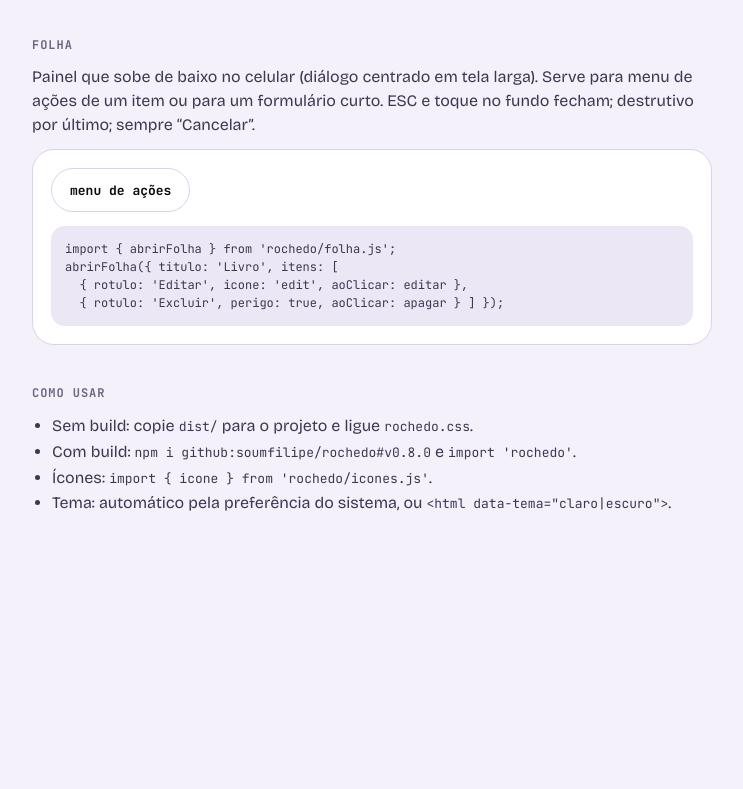
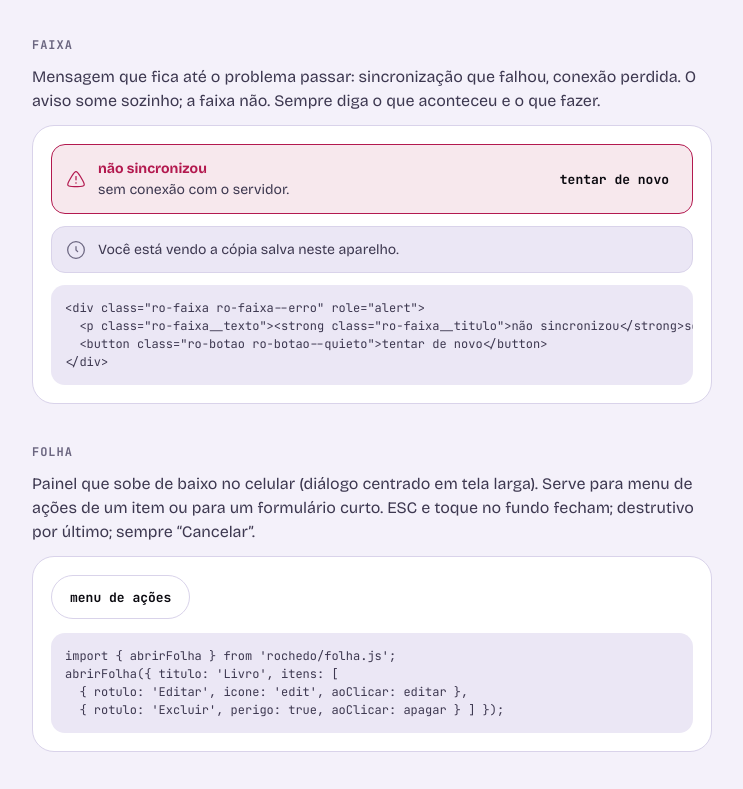
Before and after one commit to soumfilipe/rochedo, a website: page docs/index.html in a window 1280 px wide. Shown: the part 4505-5294 px from the top of the page, without its empty margins (268-1011 px from the left). Before the commit the page ends 5101 px from the top, so only its background shows below. Drawn offline with Linux system fonts and the light colour scheme.

Commit message:
Rochedo 0.9: faixa (mensagem fixa, informativa ou de erro)
Co-Authored-By: Claude Sonnet 5.5 <noreply@anthropic.com>
Claude-Session: https://claude.ai/code/session_01XiKFt5i2sw42uYicfj63Kv

```diff
--- a/docs/index.html
+++ b/docs/index.html
@@ -186,6 +186,19 @@ confirmar(botao, () => apagar(id), { rotulo: 'toque de novo para apagar' });</pr
   </section>
 
   <section>
+    <h2>faixa</h2>
+    <p>Mensagem que fica até o problema passar: sincronização que falhou, conexão perdida. O aviso some sozinho; a faixa não. Sempre diga o que aconteceu e o que fazer.</p>
+    <div class="cartao" id="fx" style="display:flex;flex-direction:column;gap:12px">
+      <div class="ro-faixa ro-faixa--erro" role="alert"><p class="ro-faixa__texto"><strong class="ro-faixa__titulo">não sincronizou</strong>sem conexão com o servidor.</p><button class="ro-botao ro-botao--quieto" type="button">tentar de novo</button></div>
+      <div class="ro-faixa" role="status"><p class="ro-faixa__texto">Você está vendo a cópia salva neste aparelho.</p></div>
+<pre>&lt;div class="ro-faixa ro-faixa--erro" role="alert"&gt;
+  &lt;p class="ro-faixa__texto"&gt;&lt;strong class="ro-faixa__titulo"&gt;não sincronizou&lt;/strong&gt;sem conexão.&lt;/p&gt;
+  &lt;button class="ro-botao ro-botao--quieto"&gt;tentar de novo&lt;/button&gt;
+&lt;/div&gt;</pre>
+    </div>
+  </section>
+
+  <section>
     <h2>folha</h2>
     <p>Painel que sobe de baixo no celular (diálogo centrado em tela larga). Serve para menu de ações de um item ou para um formulário curto. ESC e toque no fundo fecham; destrutivo por último; sempre “Cancelar”.</p>
     <div class="cartao">
@@ -213,6 +226,8 @@ abrirFolha({ titulo: 'Livro', itens: [
   document.querySelectorAll('#chips .ro-chip').forEach((c) => c.addEventListener('click', () => { document.querySelectorAll('#chips .ro-chip').forEach((x) => x.setAttribute('aria-pressed', 'false')); c.setAttribute('aria-pressed', 'true'); }));
   import { abrirFolha } from '../dist/folha.js';
   document.getElementById('fo-1').onclick = () => abrirFolha({ titulo: 'Torto Arado', itens: [{ rotulo: 'Copiar título', icone: 'copy', aoClicar: () => aviso('Copiado') }, { rotulo: 'Marcar como lido', icone: 'check', aoClicar: () => aviso('Marcado') }, { rotulo: 'Tirar da lista', perigo: true, aoClicar: () => aviso('Removido (de mentira)') }] });
+  import { icone } from '../dist/icones.js';
+  document.querySelectorAll('#fx .ro-faixa').forEach((f, i) => f.prepend(icone(i ? 'clock' : 'warn', 20)));
   import { confirmar } from '../dist/confirmar.js';
   confirmar(document.getElementById('apagar'), () => aviso('Apagado (de mentira)'), { rotulo: 'toque de novo para apagar' });
   document.getElementById('av-1').onclick = () => aviso('Nota salva');
--- a/package.json
+++ b/package.json
@@ -1,6 +1,6 @@
 {
   "name": "rochedo",
-  "version": "0.8.0",
+  "version": "0.9.0",
   "description": "Rochedo: design system de Filipe Costa (variáveis, fontes, ícones e componentes em CSS puro).",
   "type": "module",
   "files": ["dist", "src"],
--- /dev/null
+++ b/src/componentes/faixa.css
@@ -0,0 +1,30 @@
+/* Faixa: mensagem que fica na tela até o problema passar (diferente do aviso, que some sozinho).
+   Serve para falha de sincronização, formulário com erro, conexão perdida.
+   <div class="ro-faixa ro-faixa--erro" role="alert">
+     <svg class="ro-icone">…</svg>                       ícone opcional (icone('warn', 20))
+     <p class="ro-faixa__texto"><strong class="ro-faixa__titulo">não sincronizou</strong>sem conexão com o servidor.</p>
+     <button class="ro-botao ro-botao--quieto">tentar de novo</button>   ação opcional
+   </div>
+   Sem modificador, a faixa é informativa (role="status"). Erro usa role="alert".
+   Regras: diga o que aconteceu e o que fazer a seguir; cor nunca é o único sinal (título e ícone também). */
+.ro-faixa {
+  display: flex;
+  align-items: center;
+  flex-wrap: wrap;
+  gap: 8px 12px;
+  padding: 12px 14px;
+  border: 1px solid var(--ro-borda);
+  border-radius: var(--ro-raio-campo);
+  background: var(--ro-superficie-2);
+  color: var(--ro-texto);
+  font: 400 14px/1.4 var(--ro-fonte-titulo);
+}
+.ro-faixa > .ro-icone { flex: none; color: var(--ro-apoio); }
+.ro-faixa__texto { flex: 1 1 16ch; min-width: 0; margin: 0; overflow-wrap: anywhere; }
+.ro-faixa__titulo { display: block; font-weight: 700; }
+.ro-faixa > .ro-botao { flex: none; margin-left: auto; color: var(--ro-texto); font-weight: 700; }
+.ro-faixa--erro {
+  border-color: var(--ro-perigo);
+  background: color-mix(in srgb, var(--ro-perigo) 10%, var(--ro-superficie));
+}
+.ro-faixa--erro > .ro-icone, .ro-faixa--erro .ro-faixa__titulo { color: var(--ro-perigo); }
```
Also changed, not shown: README.md, dist/fontes.css, dist/rochedo.css, dist/tokens.css.
